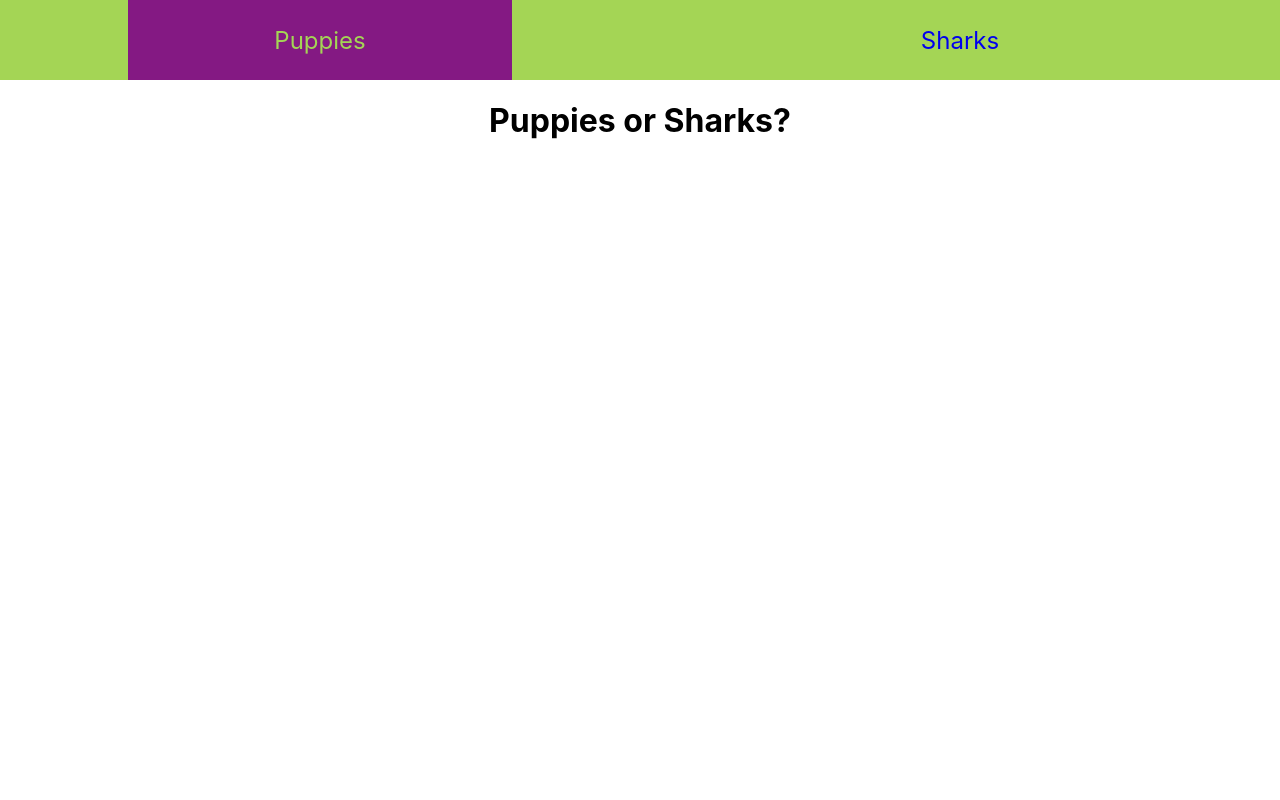
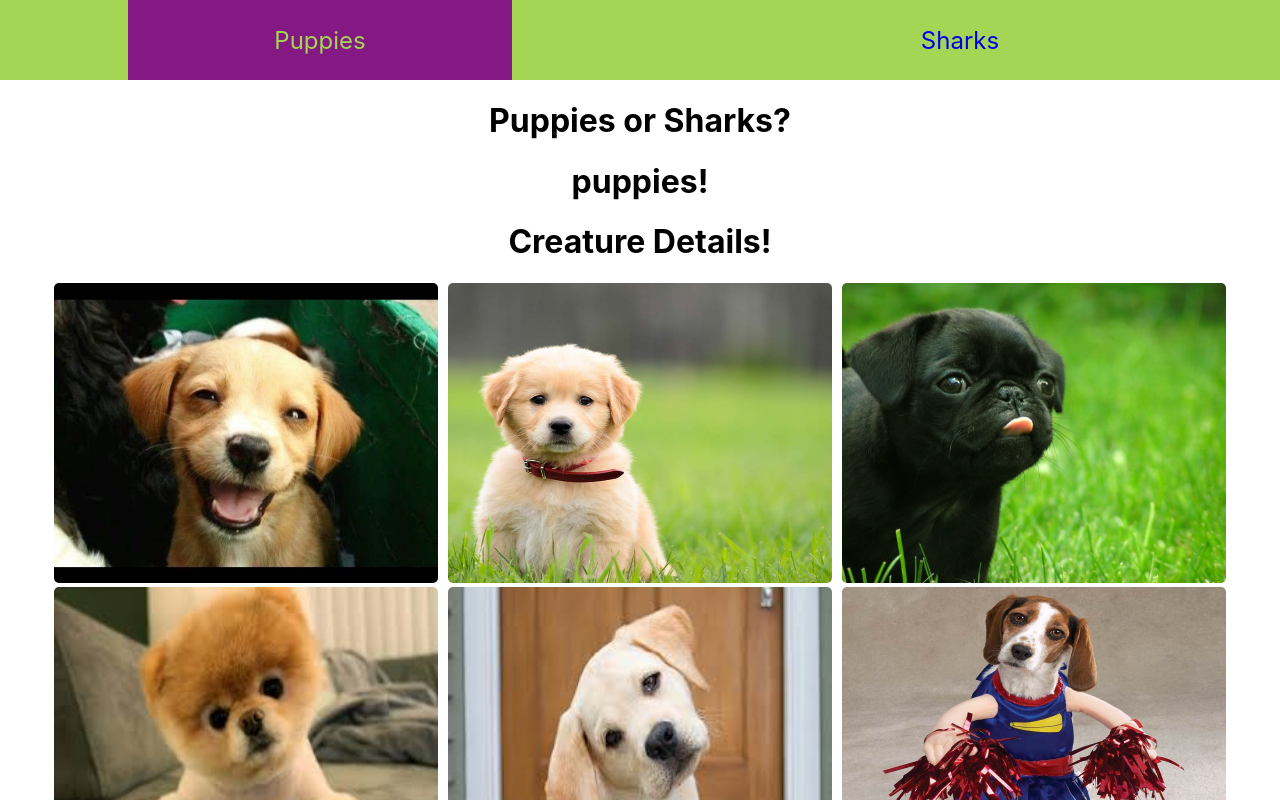
Before and after one commit to turingschool-examples/react-router-v6, a React (Create React App) app: page /puppies/1 in a window 1280 px wide. Shown: the top 800 px of the page. Built offline with nearby package versions, Linux system fonts and the light colour scheme.

Commit message:
Render creature details skeleton

```diff
--- a/src/Components/App/App.js
+++ b/src/Components/App/App.js
@@ -2,6 +2,7 @@ import './App.css';
 import { Routes, Route, NavLink } from 'react-router-dom';
 import Home from '../Home/Home';
 import Creatures from '../Creatures/Creatures';
+import CreatureDetails from '../CreatureDetails/CreatureDetails';
 
 function App() {
   return (
@@ -13,7 +14,9 @@ function App() {
       <h1>Puppies or Sharks?</h1>
       <Routes>
         <Route path="/" element={<Home />}/>
-        <Route path="/puppies" element={<Creatures creatureType='puppies'/>} />
+        <Route path="/:animal" element={<Creatures />}>
+          <Route path=":id" element={<CreatureDetails />}/>
+        </Route>
       </Routes>
     </main>
   );
--- a/src/Components/CreatureDetails/CreatureDetails.js
+++ b/src/Components/CreatureDetails/CreatureDetails.js
@@ -4,7 +4,7 @@ import './CreatureDetails.css';
 const CreatureDetails = () => {
   return (
     <div>
-      <h1>Creature details!</h1>
+      <h1>Creature Details!</h1>
     </div>
   )
 }
--- a/src/Components/Creatures/Creatures.js
+++ b/src/Components/Creatures/Creatures.js
@@ -1,12 +1,26 @@
 import './Creatures.css';
+import { getCreaturesData } from '../../data/animalData';
+import { useParams, Link, Outlet } from 'react-router-dom';
 
-const Creatures = ({ creatureType }) => {
+const Creatures = () => {
+  const creatureType = useParams().animal;
 
-  return (
-    <div>
-      <h1>{`${creatureType.toUpperCase()}!`}</h1>
-    </div>
-  )
+  const creatureImages = getCreaturesData(creatureType).map(creature => {
+    const { id, image } = creature;
+    return (
+      <Link to={`/${creatureType}/${id}`}>
+        <img src={image} key={id} id={id} className="app-img"/>
+      </Link>
+     )
+   });
+
+   return (
+     <>
+       <h1>{creatureType}!</h1>
+       <Outlet />
+       {creatureImages}
+     </>
+   )
 }
 
 export default Creatures;
```
